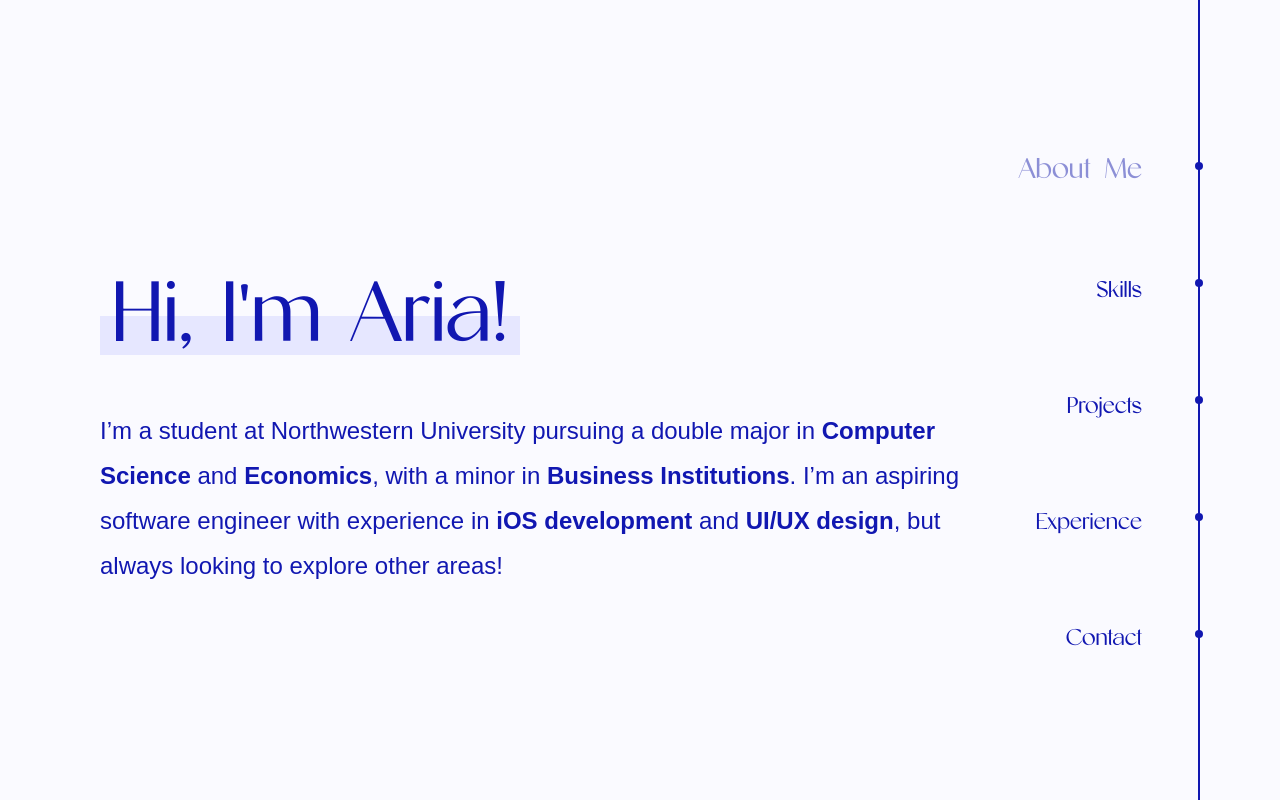
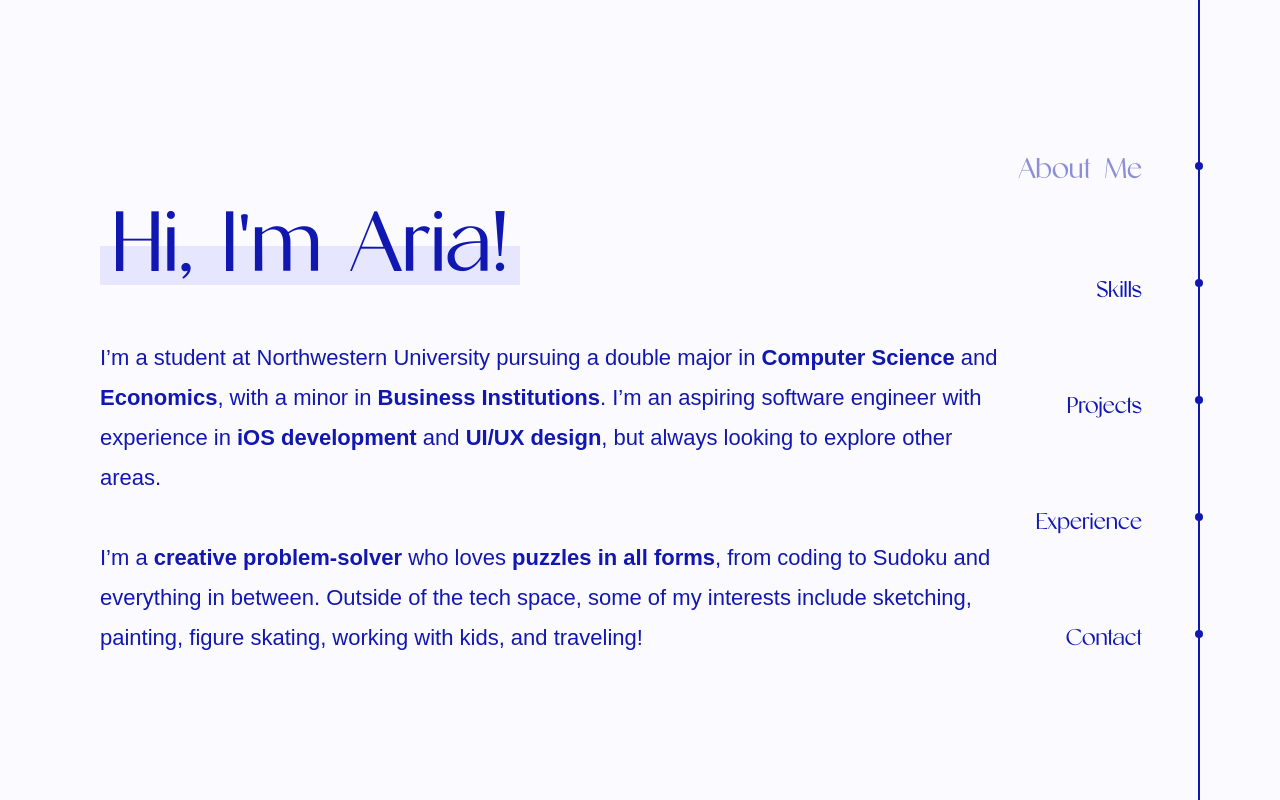
Before and after one commit to ariashi15/portfolio, a React (Create React App) app: page / in a window 1280 px wide. Shown: the top 800 px of the page. Built offline with nearby package versions, Linux system fonts and the light colour scheme; a web font is replaced by a local one.

Commit message:
added more to about text

```diff
--- a/src/components/About.js
+++ b/src/components/About.js
@@ -12,11 +12,19 @@ export default function About() {
                     ))}
                 </div>
             </div>
-            <div className="w-[900px] leading-[45px] text-[24px] animate-slideFadeIn">
-                I’m a student at Northwestern University pursuing a double major
-                in <b>Computer Science</b> and <b>Economics</b>, with a minor in <b>Business Institutions</b>.
-                I’m an aspiring software engineer with experience in <b>iOS development</b> and <b>UI/UX design</b>,
-                but always looking to explore other areas!</div>
+            <div className="w-[900px] leading-[40px] text-[22px] animate-slideFadeIn">
+                <p>
+                    I’m a student at Northwestern University pursuing a double major
+                    in <b>Computer Science</b> and <b>Economics</b>, with a minor in <b>Business Institutions</b>.
+                    I’m an aspiring software engineer with experience in <b>iOS development</b> and <b>UI/UX design</b>,
+                    but always looking to explore other areas.
+                </p>
+                <p className="mt-[40px]">
+                    I’m a <b>creative problem-solver</b> who loves <b>puzzles in all forms</b>, from coding to Sudoku
+                    and everything in between. Outside of the tech space, some of my interests include sketching,
+                    painting, figure skating, working with kids, and traveling!
+                </p>
+            </div>
         </div>
     );
 }
--- a/src/components/Contact.js
+++ b/src/components/Contact.js
@@ -23,8 +23,10 @@ export default function Contact() {
                 <div className="title-bg"></div>
                 <div className="page-title">Let's get in touch!</div>
             </div>
-            <div className="w-[900px] leading-[45px] text-[24px] mb-[40px]">I’m currently looking for a full-time summer 2026 software engineering
-                internship. Please feel free to reach out if you would like to work with me!</div>
+            <div className="w-[900px] leading-[40px] text-[22px] mb-[40px]">
+                I’m currently looking for a full-time <b>summer 2026 software engineering internship. </b>
+                Please feel free to reach out if you would like to work with me!
+            </div>
             {contactinfo.map((contact, index) => (
                 <div key={index} className="flex items-center font-title text-[24px] gap-[20px] my-[10px]">
                     <img src={contact.iconUrl} alt="icon" className="w-[30px]"/>
```
